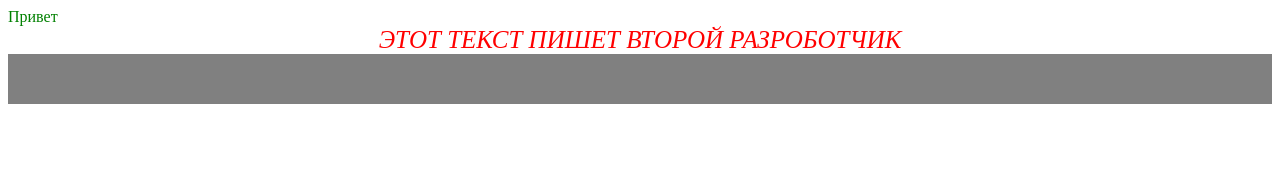
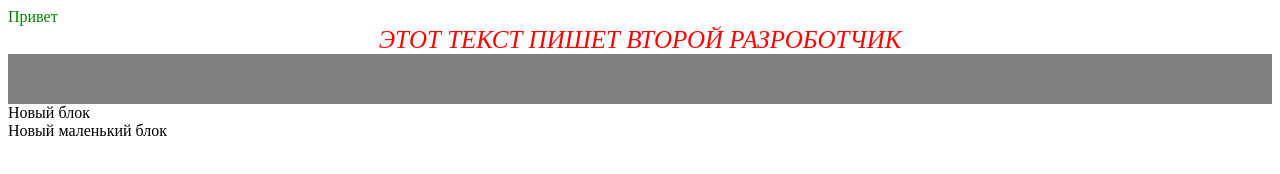
Before and after one commit to Dimavabik/gitlesson, a plain HTML site: page index.html in a window 1280 px wide. Drawn offline with Linux system fonts and the light colour scheme.

Commit message:
added new block with little inside

```diff
--- a/index.html
+++ b/index.html
@@ -17,6 +17,12 @@
 
 </div>
 
+<div>
+    Новый блок
+    <div>
+        Новый маленький блок
+    </div>
+</div>
 
 <script src="js/main.js"></script>
 </body>
```
